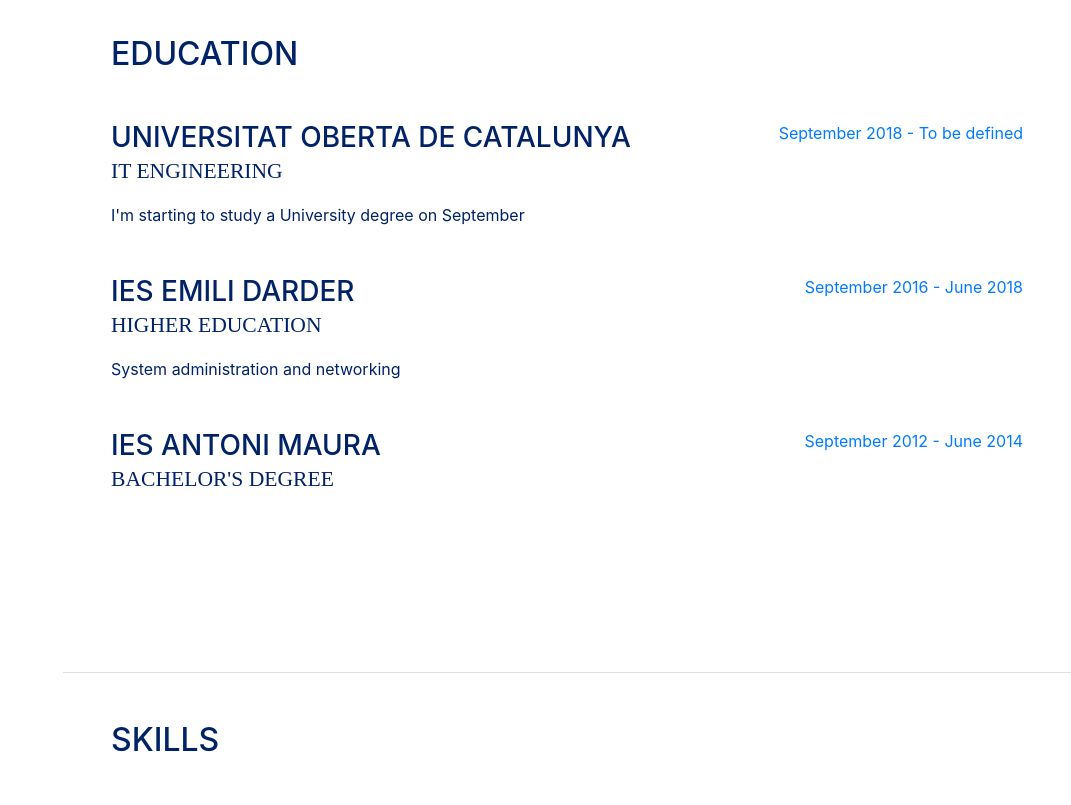
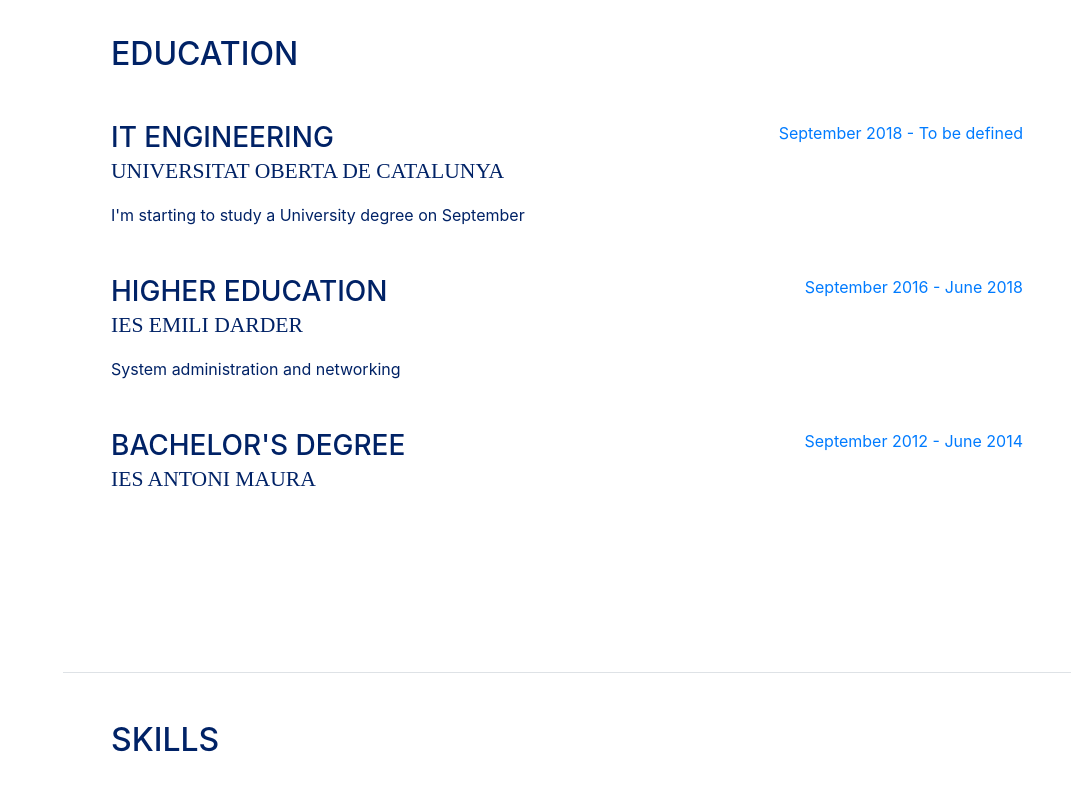
Before and after one commit to Orteu/orteu.github.io, a website with bundled scripts: page index.html in a window 1280 px wide. Shown: the part 1740-2545 px from the top of the page, without its empty margins (209-1280 px from the left). Built offline with nearby package versions, Linux system fonts and the light colour scheme; a web font is replaced by a local one.

Commit message:
Changes on studies

```diff
--- a/index.html
+++ b/index.html
@@ -212,8 +212,8 @@
 
           <div class="resume-item d-flex flex-column flex-md-row mb-5">
             <div class="resume-content mr-auto">
-              <h3 class="mb-0">Universitat Oberta de Catalunya</h3>
-              <div class="subheading mb-3">IT Engineering</div>
+              <h3 class="mb-0">IT Engineering</h3>
+              <div class="subheading mb-3">Universitat Oberta de Catalunya</div>
               <div>I'm starting to study a University degree on September</div>
 
             </div>
@@ -224,8 +224,8 @@
 
           <div class="resume-item d-flex flex-column flex-md-row mb-5">
             <div class="resume-content mr-auto">
-              <h3 class="mb-0">IES Emili Darder</h3>
-              <div class="subheading mb-3">Higher Education</div>
+              <h3 class="mb-0">Higher Education</h3>
+              <div class="subheading mb-3">IES Emili Darder</div>
               <div>System administration and networking</div>
 
             </div>
@@ -236,8 +236,8 @@
 
           <div class="resume-item d-flex flex-column flex-md-row">
             <div class="resume-content mr-auto">
-              <h3 class="mb-0">IES Antoni Maura</h3>
-              <div class="subheading mb-3">Bachelor's degree</div>
+              <h3 class="mb-0">Bachelor's degree</h3>
+              <div class="subheading mb-3">IES Antoni Maura</div>
 
             </div>
             <div class="resume-date text-md-right">
```
